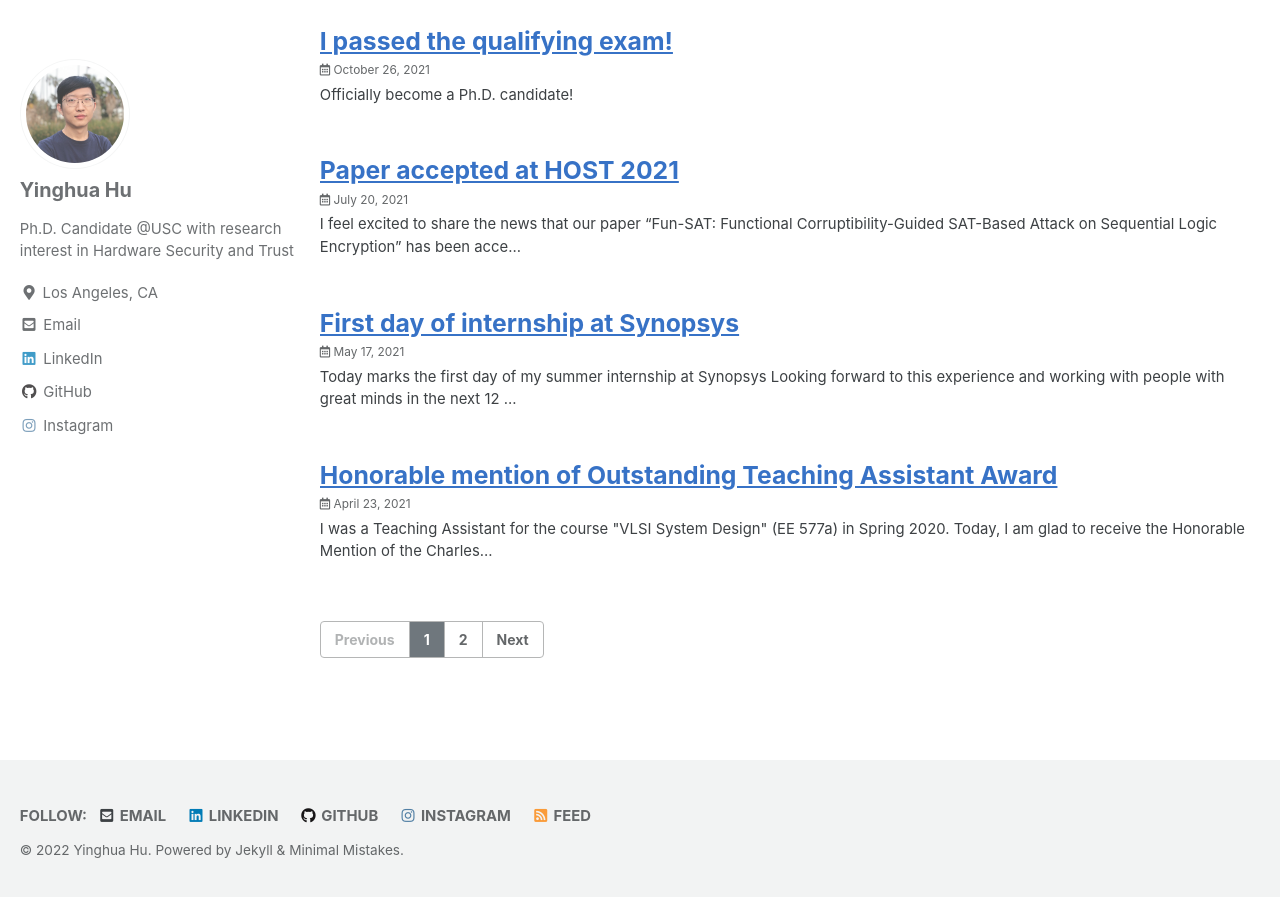
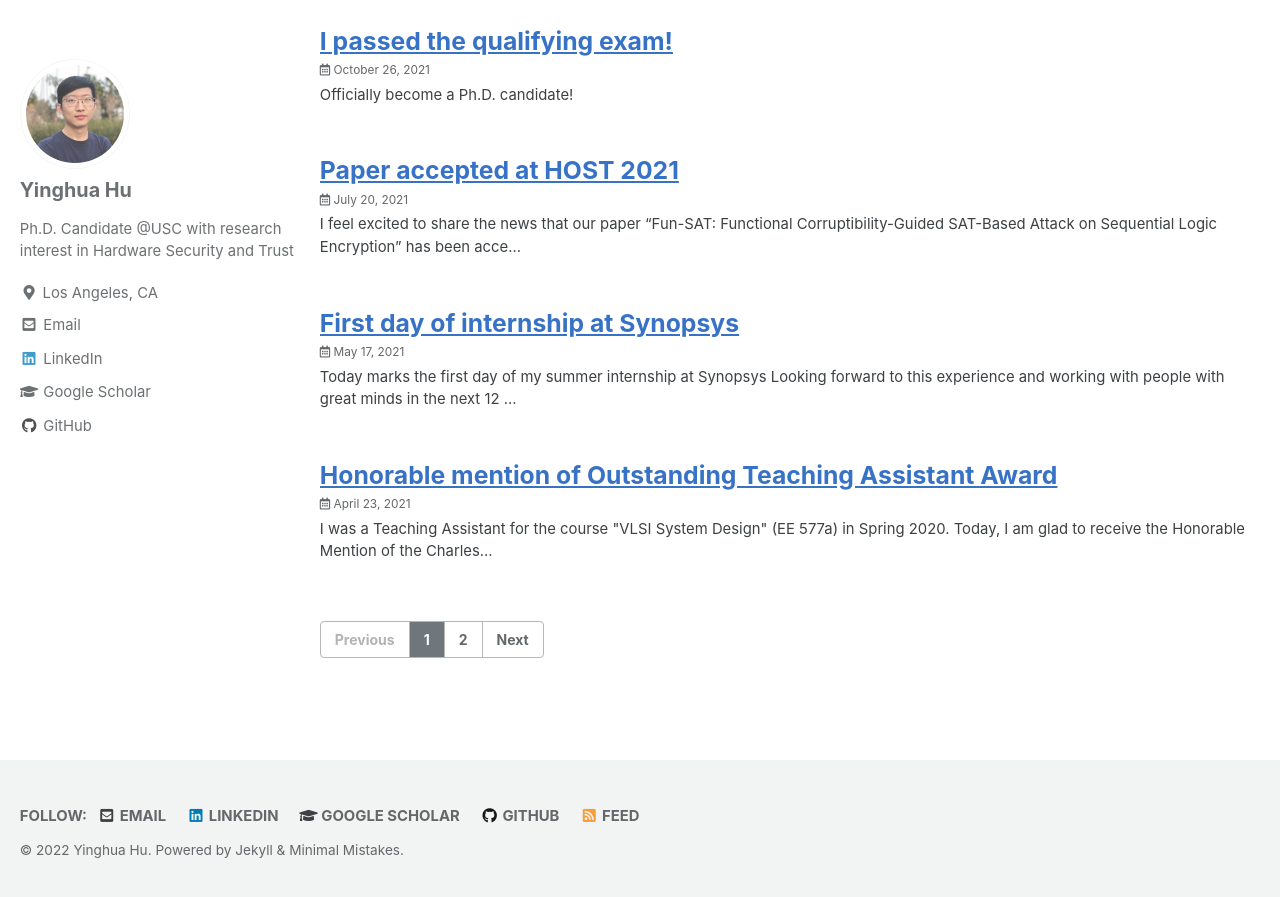
Before and after one commit to yinghuah/yinghuah.github.io, a Jekyll site: the page built from index.html, in a window 1280 px wide and 900 px high, scrolled down 967 px. Shown: the top 897 px of the window. Built offline with Jekyll 4.4.1, drawn with Linux system fonts in a browser that asks for light colours; cached includes are drawn as plain includes; the list of posts is cut into pages by our own code; part of the change alters nothing that is shown.

Commit message:
Update _config.yml

```diff
--- a/_config.yml
+++ b/_config.yml
@@ -119,18 +119,18 @@ author:
     - label: "LinkedIn"
       icon: "fab fa-fw fa-linkedin"
       url:  "https://www.linkedin.com/in/yinghua-hu-861650123/"
-    # - label: "Google Scholar"
-    #   icon: "ai ai-google-scholar"
-    #   # url:  "https://www.linkedin.com/in/yinghua-hu-861650123/"
+    - label: "Google Scholar"
+      icon: "fas fa-fw fa-graduation-cap"
+      url:  "https://scholar.google.com/citations?user=lARyfucAAAAJ&hl=en"
     # - label: "Facebook"
     #   icon: "fab fa-fw fa-facebook-square"
       # url: "https://www.facebook.com/"
     - label: "GitHub"
       icon: "fab fa-fw fa-github"
       url: "https://github.com/yinghuah"
-    - label: "Instagram"
-      icon: "fab fa-fw fa-instagram"
-      url: "https://www.instagram.com/jeff.yhhu/"
+    # - label: "Instagram"
+    #   icon: "fab fa-fw fa-instagram"
+    #   url: "https://www.instagram.com/"
 
 
 # Site Footer
@@ -145,9 +145,9 @@ footer:
     - label: "LinkedIn"
       icon: "fab fa-fw fa-linkedin"
       url:  "https://www.linkedin.com/in/yinghua-hu-861650123/"
-    # - label: "Google Scholar"
-    #   icon: "ai ai-google-scholar"
-    #   url:  "https://www.linkedin.com/in/yinghua-hu-861650123/"
+    - label: "Google Scholar"
+      icon: "fas fa-fw fa-graduation-cap"
+      url:  "https://scholar.google.com/citations?user=lARyfucAAAAJ&hl=en"
     - label: "Facebook"
       icon: "fab fa-fw fa-facebook-square"
       # url:  "https://www.facebook.com/"
@@ -160,9 +160,9 @@ footer:
     - label: "Bitbucket"
       icon: "fab fa-fw fa-bitbucket"
       # url:
-    - label: "Instagram"
-      icon: "fab fa-fw fa-instagram"
-      url: "https://www.instagram.com/jeff.yhhu/"
+    # - label: "Instagram"
+    #   icon: "fab fa-fw fa-instagram"
+    #   url: "https://www.instagram.com/"
 
 
 # Reading Files
```
